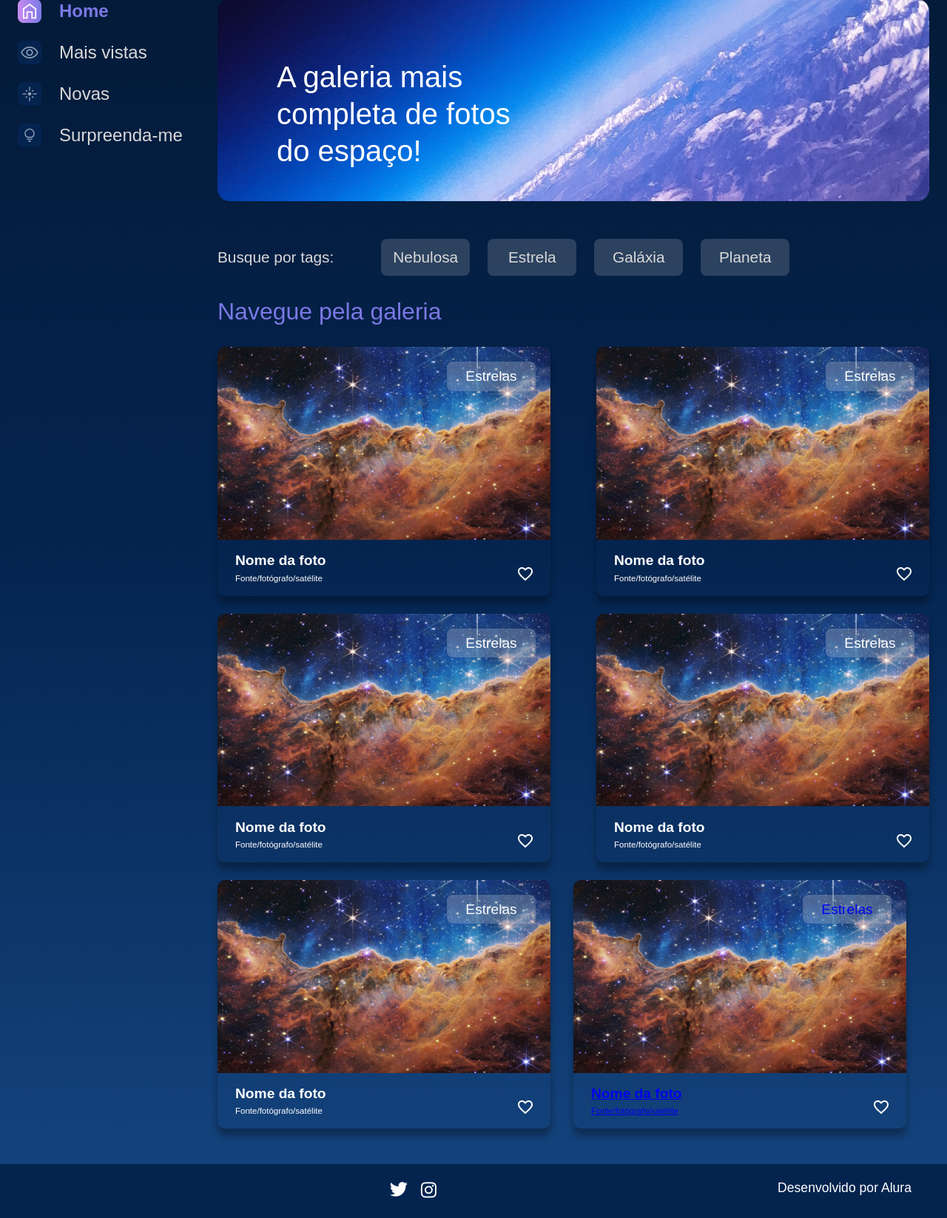
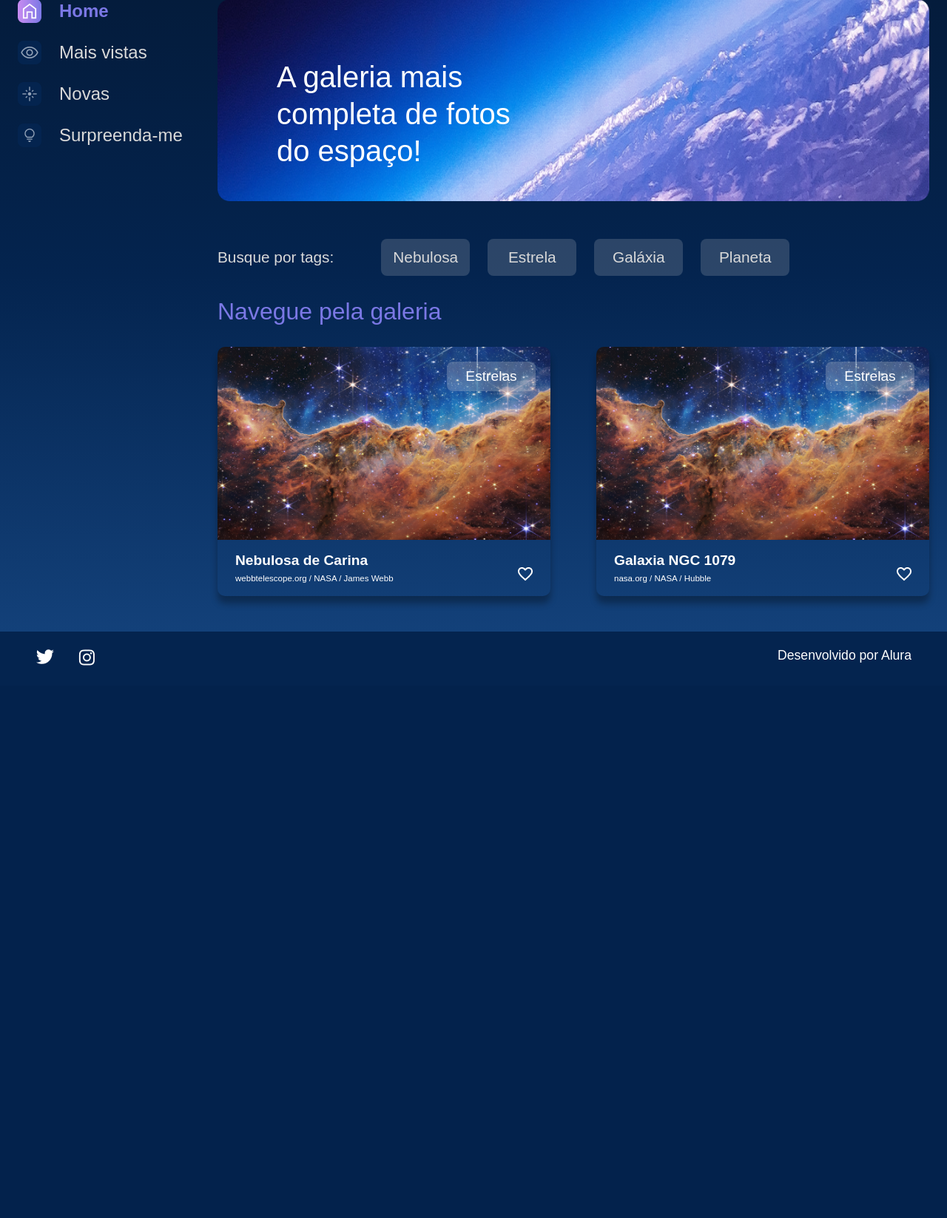
Before and after one commit to leonardoitalo/Alura_Space, a Django app: page / in a window 1280 px wide. Shown: the part 179-1826 px from the top of the page at 74% size. After the commit the page ends 1079 px from the top, so only its background shows below. Run offline with Django 5.2, Linux system fonts and the light colour scheme.

Commit message:
Otimizando index.html

```diff
--- a/galeria/views.py
+++ b/galeria/views.py
@@ -1,9 +1,15 @@
 from django.shortcuts import render
 
-# Create your views here.
 
 def index(request):
-    return render(request, "galeria/index.html")
+    dados = {
+    1: {"nome": "Nebulosa de Carina",
+        "legenda": "webbtelescope.org / NASA / James Webb"},
+    2: {"nome": "Galaxia NGC 1079",
+        "legenda": "nasa.org / NASA / Hubble"}
+}
+
+    return render(request, "galeria/index.html", {"cards": dados})
 
 
 def imagem(request):
--- a/templates/galeria/index.html
+++ b/templates/galeria/index.html
@@ -19,97 +19,24 @@
                     <div class="cards">
                         <h2 class="cards__titulo">Navegue pela galeria</h2>
                         <ul class="cards__lista">
+                            {% for foto_id, info in cards.items %}
                             <li class="card">
                                 <a href="{% url "imagem" %}">
                                     <img class="card__imagem" src="{% static '/assets/imagens/galeria/carina-nebula.png' %}" alt="foto">
                                 </a>
                                 <span class="card__tag">Estrelas</span>
                                 <div class="card__info">
-                                    <p class="card__titulo">Nome da foto</p>
+                                    <p class="card__titulo">{{ info.nome }}</p>
                                     <div class="card__texto">
-                                        <p class="card__descricao">Fonte/fotógrafo/satélite</p>
+                                        <p class="card__descricao">{{ info.legenda }}</p>
                                         <span>
                                             <img src="{% static '/assets/ícones/1x/favorite_outline.png' %}" alt="ícone de coração">
                                         </span>
                                     </div>
                                 </div>
                             </li>
-                            <li class="card">
-                                <a href="{% url "imagem" %}">
-                                    <img class="card__imagem" src="{% static '/assets/imagens/galeria/carina-nebula.png' %}" alt="foto">
-                                </a>
-                                <span class="card__tag">Estrelas</span>
-                                <div class="card__info">
-                                    <p class="card__titulo">Nome da foto</p>
-                                    <div class="card__texto">
-                                        <p class="card__descricao">Fonte/fotógrafo/satélite</p>
-                                        <span>
-                                            <img src="{% static '/assets/ícones/1x/favorite_outline.png' %}" alt="ícone de coração">
-                                        </span>
-                                    </div>
-                                </div>
-                            </li>
-                            <li class="card">
-                                <a href="{% url "imagem" %}">
-                                    <img class="card__imagem" src="{% static '/assets/imagens/galeria/carina-nebula.png' %}" alt="foto">
-                                </a>
-                                <span class="card__tag">Estrelas</span>
-                                <div class="card__info">
-                                    <p class="card__titulo">Nome da foto</p>
-                                    <div class="card__texto">
-                                        <p class="card__descricao">Fonte/fotógrafo/satélite</p>
-                                        <span>
-                                            <img src="{% static '/assets/ícones/1x/favorite_outline.png' %}" alt="ícone de coração">
-                                        </span>
-                                    </div>
-                                </div>
-                            </li>
-                            <li class="card">
-                                <a href="{% url "imagem" %}">
-                                    <img class="card__imagem" src="{% static '/assets/imagens/galeria/carina-nebula.png' %}" alt="foto">
-                                </a>
-                                <span class="card__tag">Estrelas</span>
-                                <div class="card__info">
-                                    <p class="card__titulo">Nome da foto</p>
-                                    <div class="card__texto">
-                                        <p class="card__descricao">Fonte/fotógrafo/satélite</p>
-                                        <span>
-                                            <img src="{% static '/assets/ícones/1x/favorite_outline.png' %}" alt="ícone de coração">
-                                        </span>
-                                    </div>
-                                </div>
-                            </li>
-                            <li class="card">
-                                <a href="{% url "imagem" %}">
-                                    <img class="card__imagem" src="{% static '/assets/imagens/galeria/carina-nebula.png' %}" alt="foto">
-                                </a>
-                                <span class="card__tag">Estrelas</span>
-                                <div class="card__info">
-                                    <p class="card__titulo">Nome da foto</p>
-                                    <div class="card__texto">
-                                        <p class="card__descricao">Fonte/fotógrafo/satélite</p>
-                                        <span>
-                                            <img src="{% static '/assets/ícones/1x/favorite_outline.png' %}" alt="ícone de coração">
-                                        </span>
-                                    </div>
-                                </div>
-                            </li>
-                            <li class="card">
-                                <a href="{% url "imagem" %}">
-                                    <img class="card__imagem" src="{% static '/assets/imagens/galeria/carina-nebula.png' %}" alt="foto">
-                                <span class="card__tag">Estrelas</span>
-                                <div class="card__info">
-                                    <p class="card__titulo">Nome da foto</p>
-                                    <div class="card__texto">
-                                        <p class="card__descricao">Fonte/fotógrafo/satélite</p>
-                                        <span>
-                                            <img src="{% static '/assets/ícones/1x/favorite_outline.png' %}" alt="ícone de coração">
-                                        </span>
-                                    </div>
-                                </div>
-                            </li>
-                        </ul>
-                    </div>
+                            {% endfor %}
+                        </div>
                 </section>
             </section>
         </main>
```
